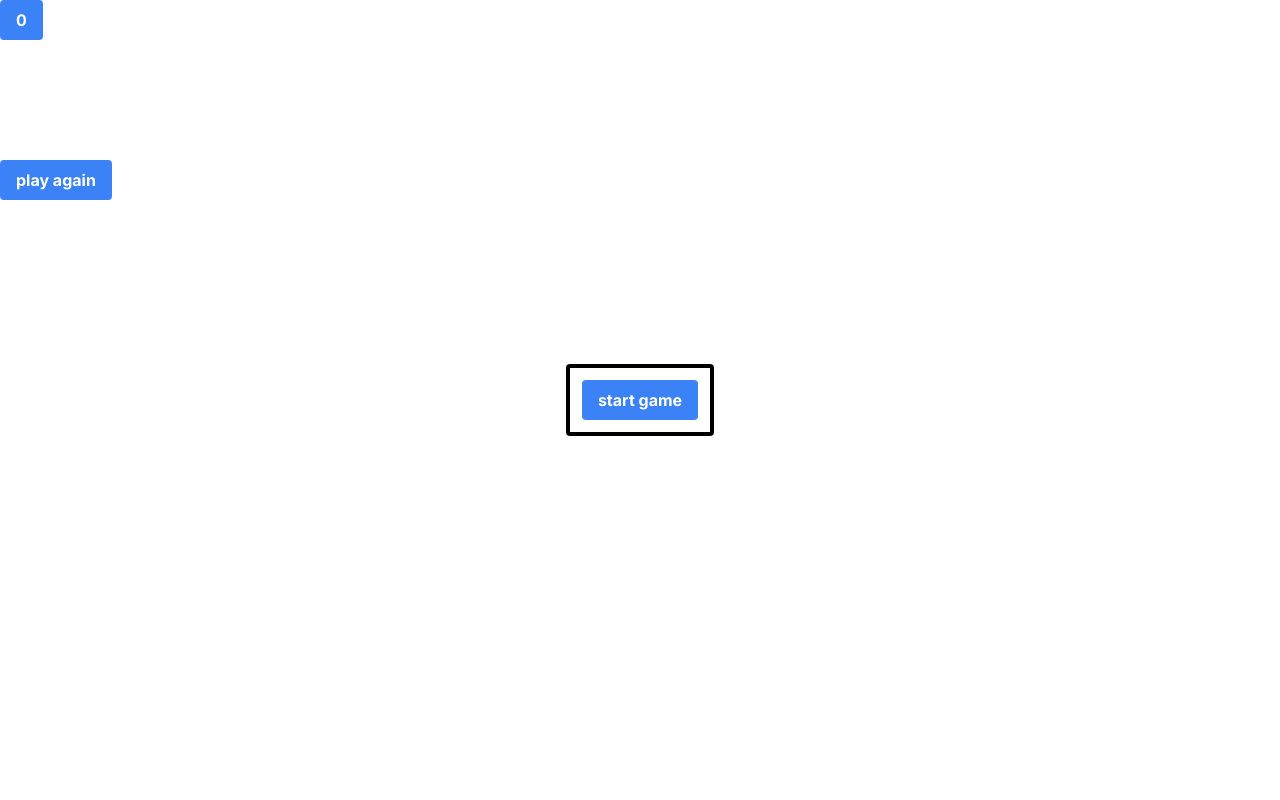
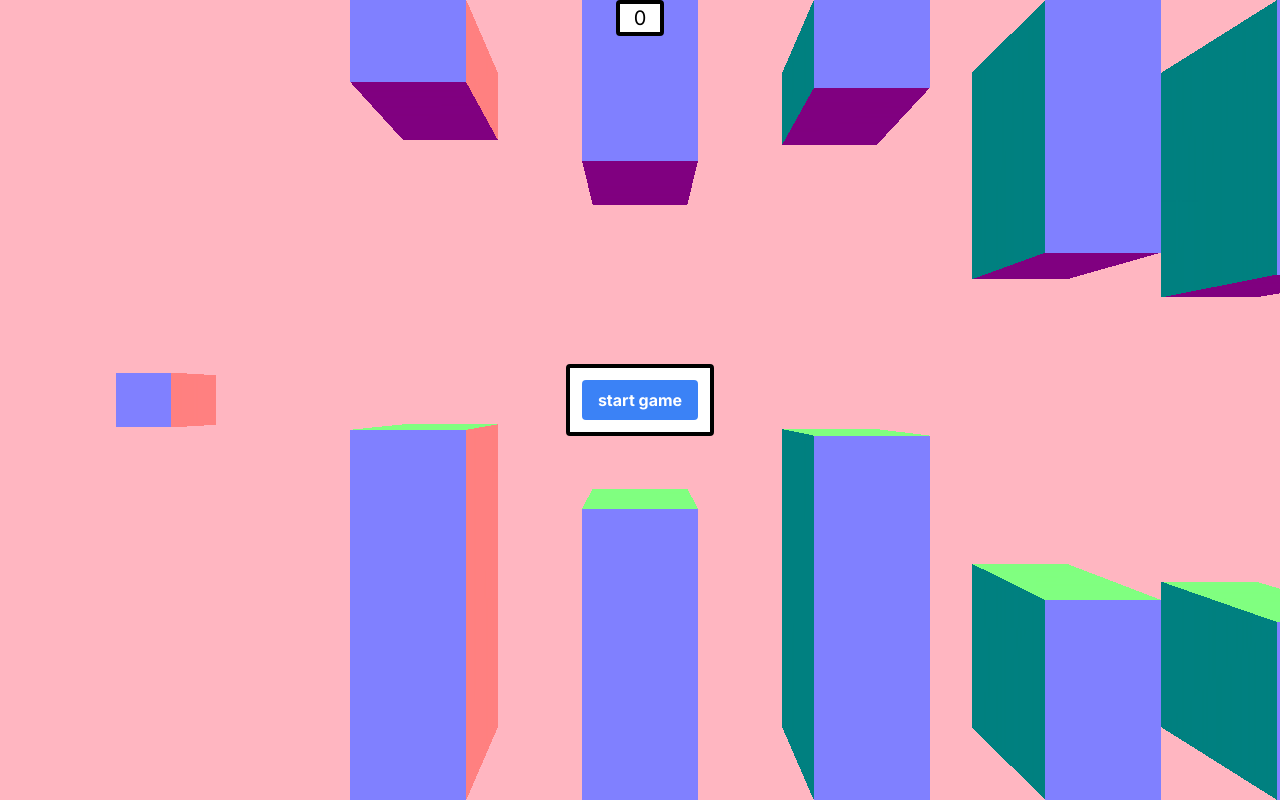
Before and after one commit to bhwong11/flappy-bird, a Next.js app: page / in a window 1280 px wide. Built offline with nearby package versions, Linux system fonts and the light colour scheme.

Commit message:
added multiple games

```diff
--- a/src/app/(components)/ThreeScene.tsx
+++ b/src/app/(components)/ThreeScene.tsx
@@ -3,10 +3,6 @@ import React, { useRef, useEffect, useState } from 'react';
 import * as THREE from 'three'
 import { visibleHeightAtZDepth, visibleWidthAtZDepth, checkTwoShapeIntersect } from '@/helpers';
 import { generatePillars } from '@/ShapeGenerators';
-
-// const scene = new THREE.Scene()
-// const pinkThreeColor = new THREE.Color('#FFB6C1')
-// scene.background = pinkThreeColor
 
 const camera = new THREE.PerspectiveCamera(75, window.innerWidth / window.innerHeight, 0.1, 1000)
 const renderer = new THREE.WebGLRenderer()
@@ -17,9 +13,9 @@ const ThreeScene= () => {
   const birdDirectionRef = useRef<number>(-1);
   const birdUpIncreaseRef = useRef<number>(0);
   const [score,setScore] = useState<number>(0);
-  const [gameOver,setGameOver] = useState<boolean>(true);
+  const [renderGame,setRenderGame] = useState<boolean>(true);
   const gameOverRef = useRef<boolean>(true)
-  const firstGameRef = useRef<boolean>(true)
+  const [isFirstGame,setIsFirstGame] = useState<boolean>(true)
 
   let numberOfPillars = 5
 
@@ -33,23 +29,14 @@ const ThreeScene= () => {
   let pillarHeadStart = 2
   let cubeHeadStart = 1
 
-  const setGameOverVars = ()=>{
-    firstGameRef.current = false
-    setGameOver(true)
-  }
-
-  useEffect(()=>{
-    gameOverRef.current = gameOver
-  },[gameOver])
-
 
 
   useEffect(() => {
     if (typeof window !== 'undefined') {
-      console.log('gameOver',gameOver)
+      console.log('render Game',renderGame)
       birdUpIncreaseRef.current = 0
       birdDirectionRef.current = -1
-      if(gameOver) return
+      if(!renderGame) return
 
       // Initialize Three.js scene here
       const scene = new THREE.Scene()
@@ -70,12 +57,22 @@ const ThreeScene= () => {
       const cubeGeometry = new THREE.BoxGeometry(0.5,0.5,0.5)
       const cubeMaterial = new THREE.MeshNormalMaterial({blendColor: 0xff1000, flatShading:true})
 
-      let cube = new THREE.Mesh(cubeGeometry, cubeMaterial)
+      let cube: THREE.Object3D | null = new THREE.Mesh(cubeGeometry, cubeMaterial)
 
       scene.add(cube)
 
+      const setGameOverVars = ()=>{
+        pillarCubesArr = []
+        cube = null
+        setIsFirstGame(false)
+        gameOverRef.current = true
+        setRenderGame(false)
+      }
+      if(!cube) return
+
       cube.position.x = -vWidth/2 + cubeHeadStart
       cube.position.y = 0
+      cube.updateMatrix()
       let pillarCubesArr = generatePillars({
         numberOfPillars,
         pillarWidth,
@@ -94,7 +91,7 @@ const ThreeScene= () => {
 
 
       const renderChanges = ()=>{
-        if(gameOverRef.current) return
+        if(gameOverRef.current || !cube) return
 
         cube.rotation.x += rotationRef.current
         cube.rotation.y += rotationRef.current
@@ -104,13 +101,13 @@ const ThreeScene= () => {
         for(let c of pillarCubesArr){
           c.topPillarCube.position.x -=0.01
           c.bottomPillarCube.position.x -=0.01
-          if(checkTwoShapeIntersect(c.topPillarCube,cube)){
+          if(cube && checkTwoShapeIntersect(c.topPillarCube,cube)){
             console.log('INTERSECT!! TOP')
           }
-          if(checkTwoShapeIntersect(c.bottomPillarCube,cube)){
+          if(cube && checkTwoShapeIntersect(c.bottomPillarCube,cube)){
             console.log('INTERSECT!! bOTTOM',cube.position)
           }
-          if(checkTwoShapeIntersect(c.topPillarCube,cube) || checkTwoShapeIntersect(c.bottomPillarCube,cube)){
+          if(cube && (checkTwoShapeIntersect(c.topPillarCube,cube) || checkTwoShapeIntersect(c.bottomPillarCube,cube))){
             // cube.position.x = -vWidth/2 + cubeHeadStart
             // cube.position.y = 0
             // pillarCubesArr = generatePillars({
@@ -121,8 +118,6 @@ const ThreeScene= () => {
             //   vHeight,
             //   scene
             // })
-            pillarCubesArr = []
-            cube = null
             // scene.remove( cube )
             // scene.remove(c.topPillarCube)
             setGameOverVars()
@@ -135,7 +130,7 @@ const ThreeScene= () => {
         if(scoreTemp!==score){
           setScore(scoreTemp)
         }
-
+        if(!cube) return
         if(birdDirectionRef.current>0){
           console.log('birdUpPeakIncrease',birdUpIncreaseRef.current)
           cube.position.y += (birdUpPeakIncreaseNumerator/(birdUpIncreaseRef.current+1))
@@ -156,16 +151,12 @@ const ThreeScene= () => {
         const pos = new THREE.Vector3(cube.position.x+1, cube.position.y+(1*birdDirectionRef.current), cube.position.z);
         if (!frustum.containsPoint(pos)) {
             decreaseAmount = 0
-            pillarCubesArr = []
-            // cube = null
-            // setGameOverVars()
+            setGameOverVars()
         }
 
         const lastPillar = pillarCubesArr[pillarCubesArr.length-1]?.topPillarCube
         if (lastPillar?.position && lastPillar.position.x+pillarWidth/2<(-vWidth/2)) {
           console.log('last out of range!!')
-          pillarCubesArr = []
-          cube = null
           setGameOverVars()
         }
       }
@@ -198,7 +189,7 @@ const ThreeScene= () => {
         window.removeEventListener('resize', handleResize);
       }
     }
-  }, [gameOver])
+  }, [renderGame])
 
   return (
   <div>
@@ -208,26 +199,23 @@ const ThreeScene= () => {
       birdUpIncreaseRef.current = 0
       decreaseAmount = 0.01
     }}/>
-    <button className="btn btn-blue fixed top-[10rem] z-100" onClick={()=>{
-      // rotationRef.current+=0.01
-      birdDirectionRef.current = -1
-      setScore(0)
-      birdUpIncreaseRef.current = 0
-      decreaseAmount = 0.01
-    }}>
-      play again
-    </button>
-    <div className="btn btn-blue fixed top-0 z-100">
-      {score}
+    <div className="fixed top-0 z-100 flex w-screen justify-center">
+      <div className="text-black text-center text-xl bg-white border-4 border-black rounded min-w-[3rem]">
+        {score}
+      </div>
     </div>
-    { gameOver &&
+    { (!renderGame || isFirstGame) &&
     <div className="w-screen h-screen absolute top-0 flex justify-center items-center">
       <div className="p-3 bg-white rounded border-4 border-black">
         <button className="btn btn-blue" onClick={()=> {
-          setGameOver(prev=>!prev)
+          setRenderGame(true)
           gameOverRef.current = !gameOverRef.current
+          setIsFirstGame(false)
         }}>
-          start game
+          {!isFirstGame?<div className='text-lg'>scrore: {score}</div>:null}
+          {/* {JSON.stringify(renderGame)}
+          {JSON.stringify(isFirstGame)} */}
+          {isFirstGame?"start game":"play again"}
         </button>
       </div>
     </div>}
```
